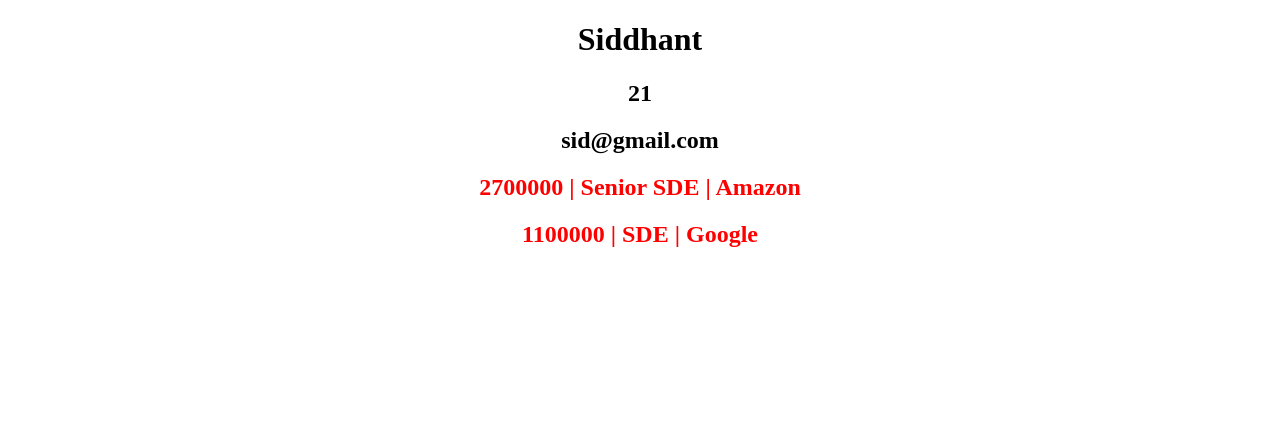
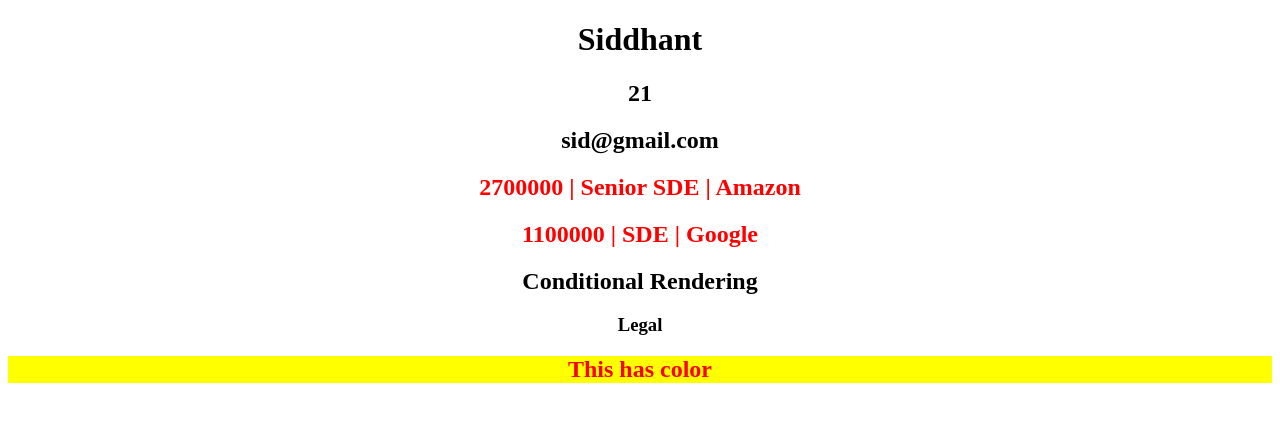
Before and after one commit to Sid-0602/React-Framework, a React (Create React App) app in the folder react-basics/: page / in a window 1280 px wide. Shown: the top 422 px of the page. Built offline with nearby package versions, Linux system fonts and the light colour scheme.

Commit message:
Conditional rendering in React push

```diff
--- a/react-basics/src/App.js
+++ b/react-basics/src/App.js
@@ -7,6 +7,11 @@
     <User name="Siddhant" age={21} email="sid@gmail.com"/>
     <Jobs salary={2700000} position="Senior SDE" company="Amazon"/>
     <Jobs salary={1100000} position="SDE" company="Google" />
+    <div>
+      <h2>Conditional Rendering</h2>
+      <Age />
+    </div>
+    <Color />
   </div>;
 }
 
@@ -23,6 +28,28 @@
       <h2>{props.age}</h2>
       <h2>{props.email}</h2>
     </div>
+  )
+}
+
+//Conditional rendering in React:
+/*
+It is a concept of rendering the components in a React application
+based on certain condition either true or false. This changes the display when conditions are set.
+*/
+
+const Age = () =>{
+  const age= 20;
+  if(age>18){
+    return <h3>Legal</h3>
+  }else{
+    return <h3>Minor</h3>
+  }
+}
+
+const Color = () =>{
+  const isRed = true;
+  return (
+    <h2 style={{color: isRed ? "red" : "green",backgroundColor: isRed ? "yellow" : "pink"}}>This has color</h2>
   )
 }
 
@@ -44,11 +71,7 @@
   )
 }
 
-//Conditional rendering in React:
-/*
 
-
-*/
 
 
 
```
